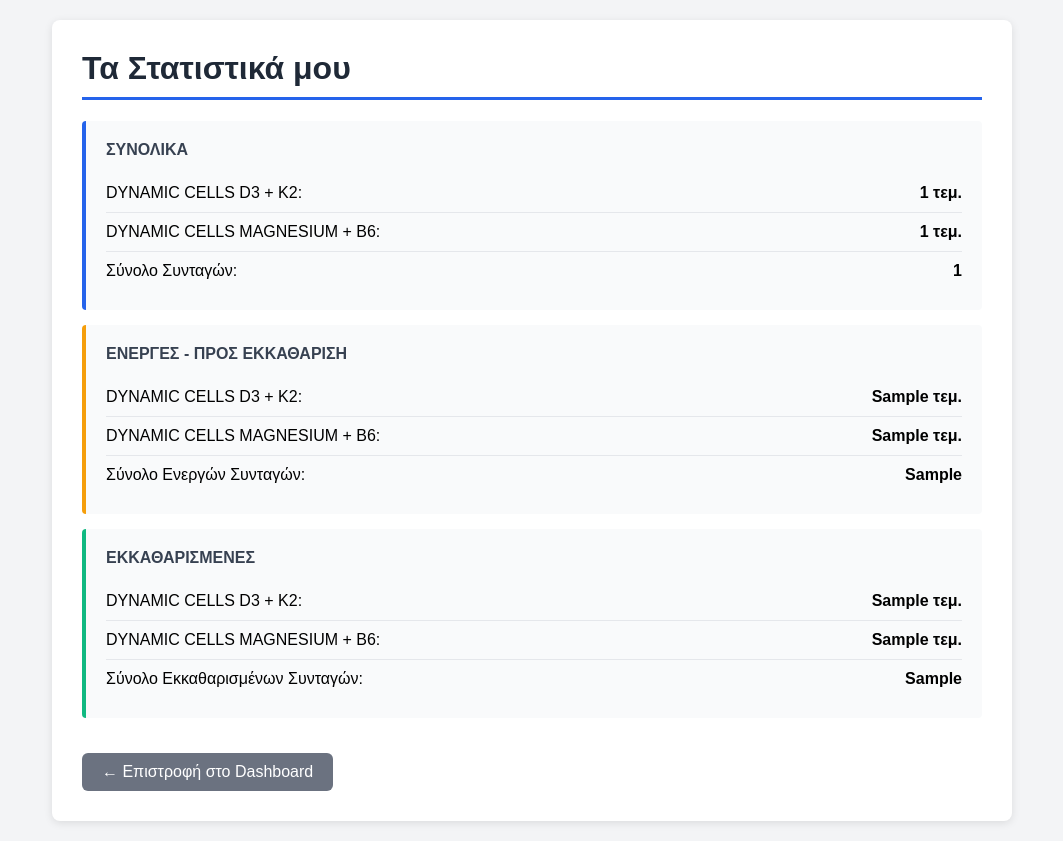
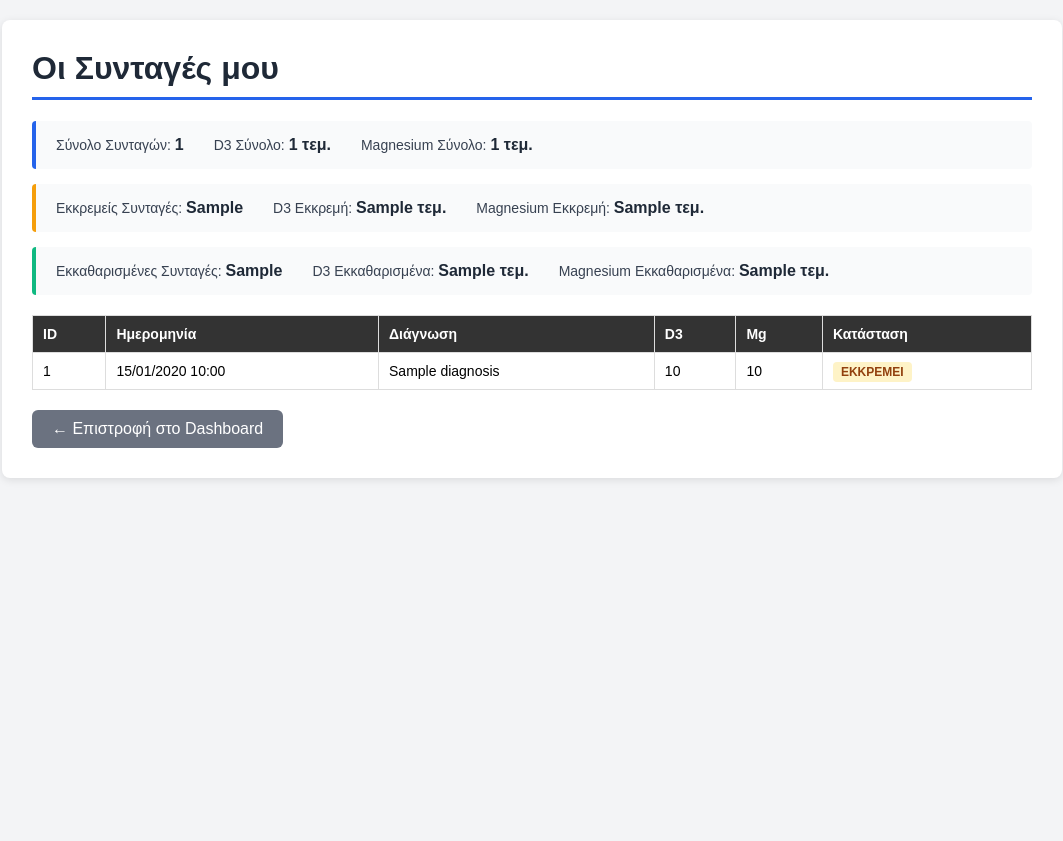
Before and after one commit to dzampoulis-dot/Dynamic-Cells, a Flask app: template templates/stats.html in a window 1280 px wide. Shown: the whole page, without its empty margins (108-1171 px from the left). After the commit the page ends 480 px from the top, so only its background shows below. Run offline with Flask 3, Linux system fonts and the light colour scheme; the template is opened without the code that fills it: most values are stand-ins (such as "Sample title", 1, 10 or a date in 2020); some libraries are stand-ins or nearby versions.

Commit message:
Update stats.html

```diff
--- a/templates/stats.html
+++ b/templates/stats.html
@@ -2,46 +2,68 @@
 <html lang="el">
 <head>
     <meta charset="UTF-8">
-<title>Τα Στατιστικά μου</title>
+    <title>Οι Συνταγές μου</title>
     <style>
         body{font-family:Arial,sans-serif;background:#f3f4f6;padding:20px;margin:0}
-.container{max-width:900px;margin:0 auto;background:white;padding:30px;border-radius:8px;box-shadow:0 2px 8px rgba(0,0,0,0.1)}
+        .container{max-width:1000px;margin:0 auto;background:white;padding:30px;border-radius:8px;box-shadow:0 2px 8px rgba(0,0,0,0.1)}
         h1{color:#1f2937;border-bottom:3px solid #2563eb;padding-bottom:10px;margin-top:0}
-.stat-box{background:#f9fafb;padding:20px;margin:15px 0;border-left:4px solid #2563eb;border-radius:4px}
-.stat-box h3{margin:0 0 15px 0;color:#374151;text-transform:uppercase;font-size:16px}
-.stat-row{display:flex;justify-content:space-between;padding:10px 0;border-bottom:1px solid #e5e7eb}
-.stat-row:last-child{border-bottom:none}
-.pending{border-left-color:#f59e0b}
-.paid{border-left-color:#10b981}
-.total{border-left-color:#2563eb}
+        .stat-box{background:#f9fafb;padding:15px 20px;margin:15px 0;border-left:4px solid #2563eb;border-radius:4px;display:flex;gap:30px;flex-wrap:wrap}
+        .stat-item{font-size:14px;color:#374151}
+        .stat-item strong{font-size:16px;color:#1f2937}
+        .pending-box{border-left-color:#f59e0b}
+        .paid-box{border-left-color:#10b981}
+        table{width:100%;border-collapse:collapse;margin-top:20px}
+        th,td{border:1px solid #ddd;padding:10px;text-align:left;font-size:14px}
+        th{background:#333;color:white}
+        .badge-pending{background:#fef3c7;color:#92400e;padding:3px 8px;border-radius:4px;font-size:12px;font-weight:bold}
+        .badge-paid{background:#d1fae5;color:#065f46;padding:3px 8px;border-radius:4px;font-size:12px;font-weight:bold}
         .btn{display:inline-block;padding:10px 20px;background:#6b7280;color:white;text-decoration:none;border-radius:6px;margin-top:20px}
         .btn:hover{background:#4b5563}
     </style>
 </head>
 <body>
 <div class="container">
-<h1>Τα Στατιστικά μου</h1>
+    <h1>Οι Συνταγές μου</h1>
 
-<div class="stat-box total">
-<h3>ΣΥΝΟΛΙΚΑ</h3>
-<div class="stat-row"><span>DYNAMIC CELLS D3 + K2:</span><strong>{{ stats.total_d3 | default(0) }} τεμ.</strong></div>
-<div class="stat-row"><span>DYNAMIC CELLS MAGNESIUM + B6:</span><strong>{{ stats.total_mg | default(0) }} τεμ.</strong></div>
-<div class="stat-row"><span>Σύνολο Συνταγών:</span><strong>{{ stats.total_recs | default(0) }}</strong></div>
+    <div class="stat-box">
+        <div class="stat-item">Σύνολο Συνταγών: <strong>{{ stats['total_recs'] or 0 }}</strong></div>
+        <div class="stat-item">D3 Σύνολο: <strong>{{ stats['total_d3'] or 0 }} τεμ.</strong></div>
+        <div class="stat-item">Magnesium Σύνολο: <strong>{{ stats['total_mg'] or 0 }} τεμ.</strong></div>
+    </div>
+    <div class="stat-box pending-box">
+        <div class="stat-item">Εκκρεμείς Συνταγές: <strong>{{ stats['pending_recs'] or 0 }}</strong></div>
+        <div class="stat-item">D3 Εκκρεμή: <strong>{{ stats['pending_d3'] or 0 }} τεμ.</strong></div>
+        <div class="stat-item">Magnesium Εκκρεμή: <strong>{{ stats['pending_mg'] or 0 }} τεμ.</strong></div>
+    </div>
+    <div class="stat-box paid-box">
+        <div class="stat-item">Εκκαθαρισμένες Συνταγές: <strong>{{ stats['paid_recs'] or 0 }}</strong></div>
+        <div class="stat-item">D3 Εκκαθαρισμένα: <strong>{{ stats['paid_d3'] or 0 }} τεμ.</strong></div>
+        <div class="stat-item">Magnesium Εκκαθαρισμένα: <strong>{{ stats['paid_mg'] or 0 }} τεμ.</strong></div>
     </div>
 
-<div class="stat-box pending">
-<h3>ΕΝΕΡΓΕΣ - ΠΡΟΣ ΕΚΚΑΘΑΡΙΣΗ</h3>
-<div class="stat-row"><span>DYNAMIC CELLS D3 + K2:</span><strong>{{ stats.pending_d3 | default(0) }} τεμ.</strong></div>
-<div class="stat-row"><span>DYNAMIC CELLS MAGNESIUM + B6:</span><strong>{{ stats.pending_mg | default(0) }} τεμ.</strong></div>
-<div class="stat-row"><span>Σύνολο Ενεργών Συνταγών:</span><strong>{{ stats.pending_recs | default(0) }}</strong></div>
-</div>
-
-<div class="stat-box paid">
-<h3>ΕΚΚΑΘΑΡΙΣΜΕΝΕΣ</h3>
-<div class="stat-row"><span>DYNAMIC CELLS D3 + K2:</span><strong>{{ stats.paid_d3 | default(0) }} τεμ.</strong></div>
-<div class="stat-row"><span>DYNAMIC CELLS MAGNESIUM + B6:</span><strong>{{ stats.paid_mg | default(0) }} τεμ.</strong></div>
-<div class="stat-row"><span>Σύνολο Εκκαθαρισμένων Συνταγών:</span><strong>{{ stats.paid_recs | default(0) }}</strong></div>
-</div>
+    <table>
+        <thead>
+            <tr><th>ID</th><th>Ημερομηνία</th><th>Διάγνωση</th><th>D3</th><th>Mg</th><th>Κατάσταση</th></tr>
+        </thead>
+        <tbody>
+            {% for rec in recs %}
+            <tr>
+                <td>{{ rec['id'] }}</td>
+                <td>{{ rec['created_at'].strftime('%d/%m/%Y %H:%M') if rec['created_at'] else '-' }}</td>
+                <td>{{ rec['diagnosis'] or '-' }}</td>
+                <td>{{ rec['d3_qty'] or 0 }}</td>
+                <td>{{ rec['magnesium_qty'] or 0 }}</td>
+                <td>
+                    {% if rec['status'] == 'pending' %}
+                    <span class="badge-pending">ΕΚΚΡΕΜΕΙ</span>
+                    {% else %}
+                    <span class="badge-paid">ΕΚΚΑΘΑΡΙΣΤΗΚΕ</span>
+                    {% endif %}
+                </td>
+            </tr>
+            {% endfor %}
+        </tbody>
+    </table>
 
     <a href="/dashboard" class="btn">← Επιστροφή στο Dashboard</a>
 </div>
```
Lines whose indentation alone changed are shown as unchanged.
